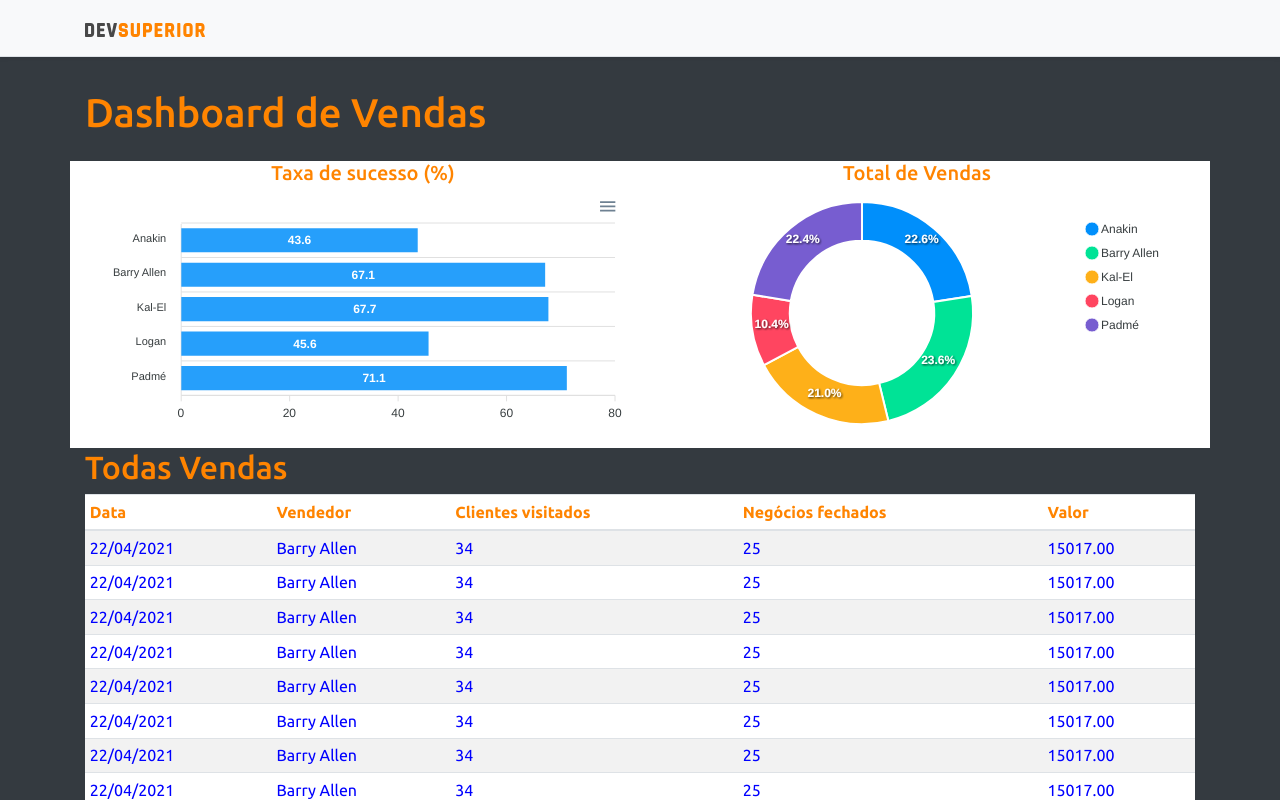
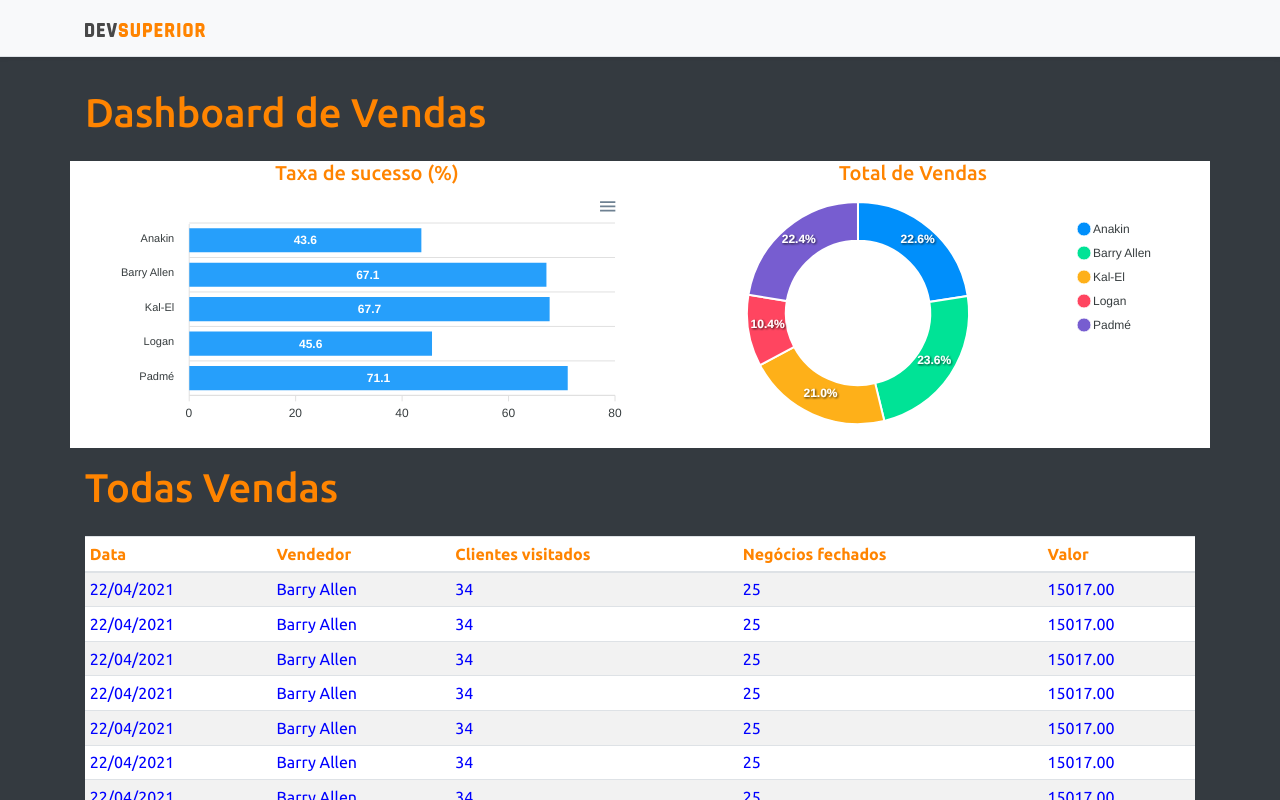
Before and after one commit to andrelpti/projetosds3, a React (Create React App) app in the folder frontend/: page / in a window 1280 px wide. Shown: the top 800 px of the page. Built offline with nearby package versions, Linux system fonts and the light colour scheme.

Commit message:
mudança layout cor 7

```diff
--- a/frontend/src/App.tsx
+++ b/frontend/src/App.tsx
@@ -12,7 +12,7 @@ function App() {
         <div className="container">
           <h1 className="text-primary py-3">Dashboard de Vendas</h1>
 
-          <div className="row px-3 bg-white">
+          <div className="row px-4 bg-white">
             <div className="col-sm-6">
               <h5 className="text-center text-primary"> Taxa de sucesso (%)</h5>
               <BarChart />
@@ -23,8 +23,8 @@ function App() {
             </div>
           </div>
 
-          <div className="py3">
-            <h2 className="text-primary">Todas Vendas</h2>
+          <div className="py-3">
+            <h1 className="text-primary">Todas Vendas</h1>
           </div>
 
           <DataTable />
```
